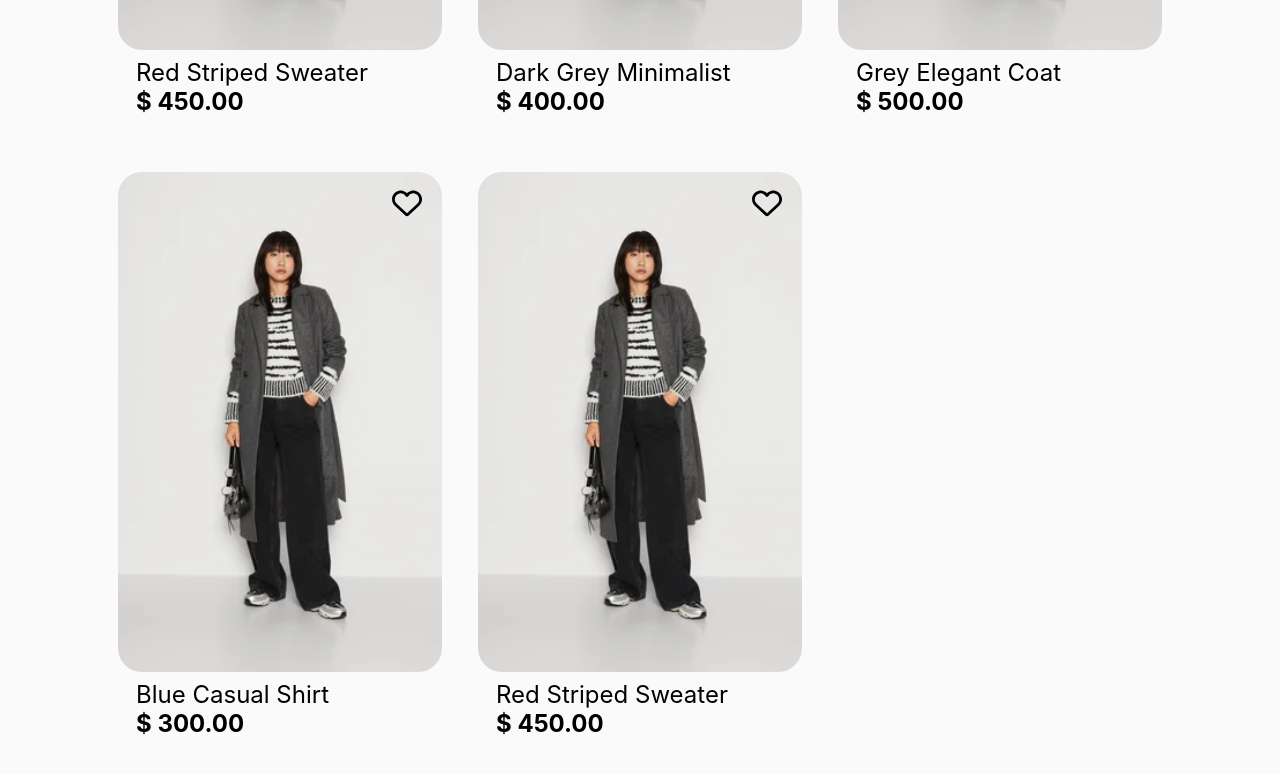
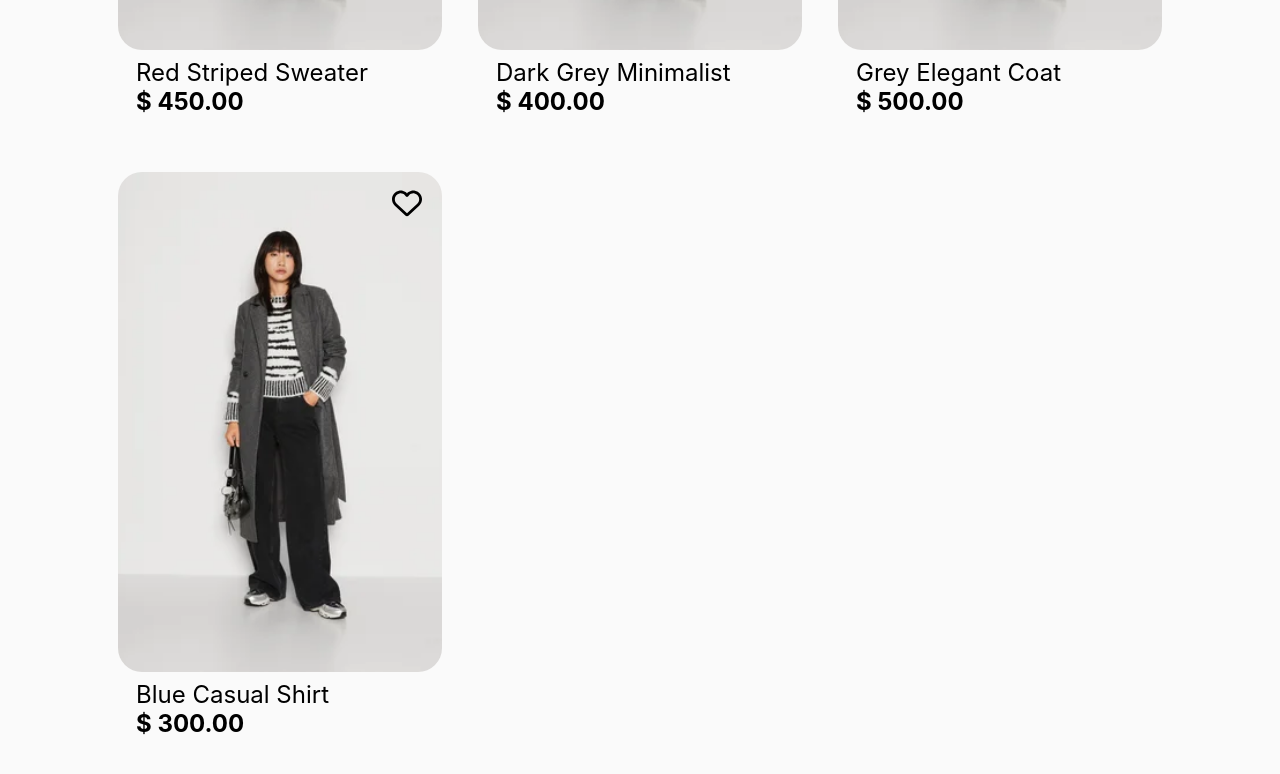
Before and after one commit to MadzikResist/shop, a React (Create React App) app: page /shop in a window 1280 px wide. Shown: the part 1192-1966 px from the top of the page. Built offline with nearby package versions, Linux system fonts and the light colour scheme.

Commit message:
Comment for now

```diff
--- a/src/const/products.js
+++ b/src/const/products.js
@@ -51,11 +51,11 @@ export const products = [
     price: "$ 300.00",
     sizes: ["M", "L"],
   },
-  {
-    id: 8,
-    photos: [product1, product2],
-    name: "Red Striped Sweater",
-    price: "$ 450.00",
-    sizes: ["XS", "XL"],
-  },
+  // {
+  //   id: 8,
+  //   photos: [product1, product2],
+  //   name: "Red Striped Sweater",
+  //   price: "$ 450.00",
+  //   sizes: ["XS", "XL"],
+  // },
 ];
```
